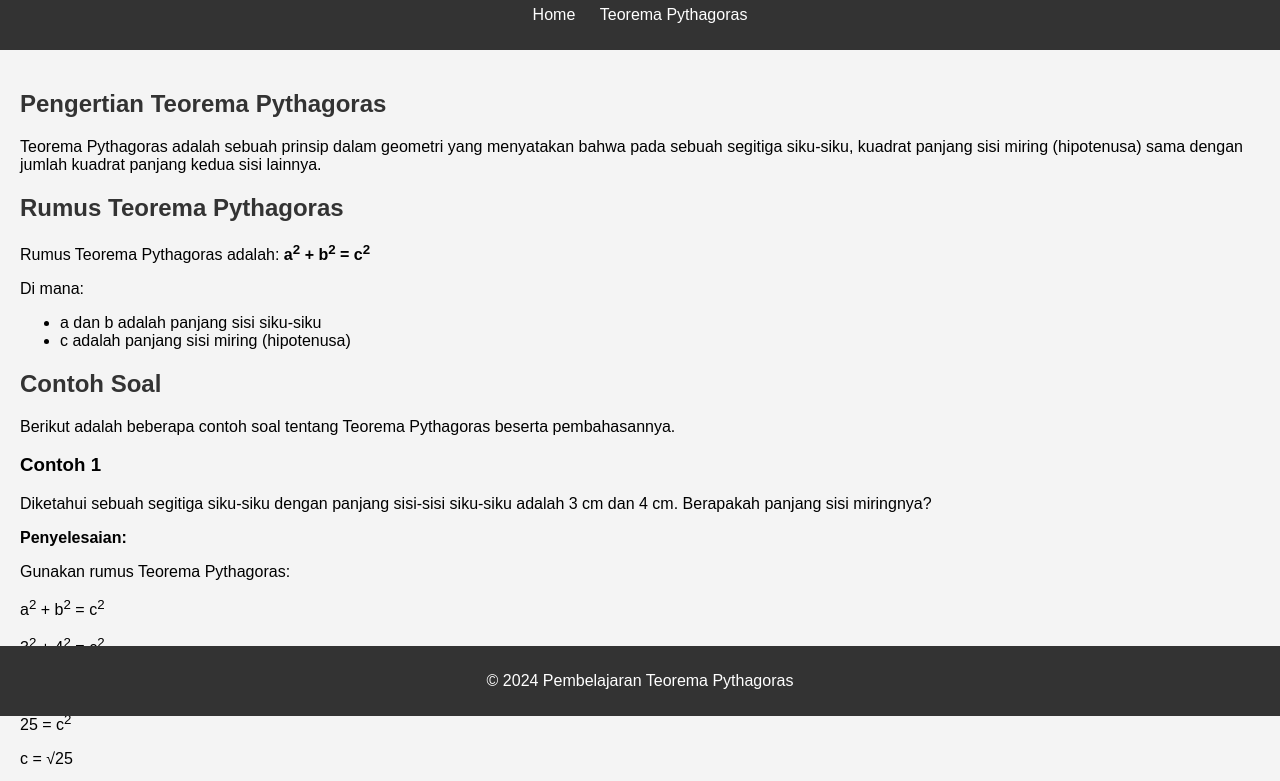
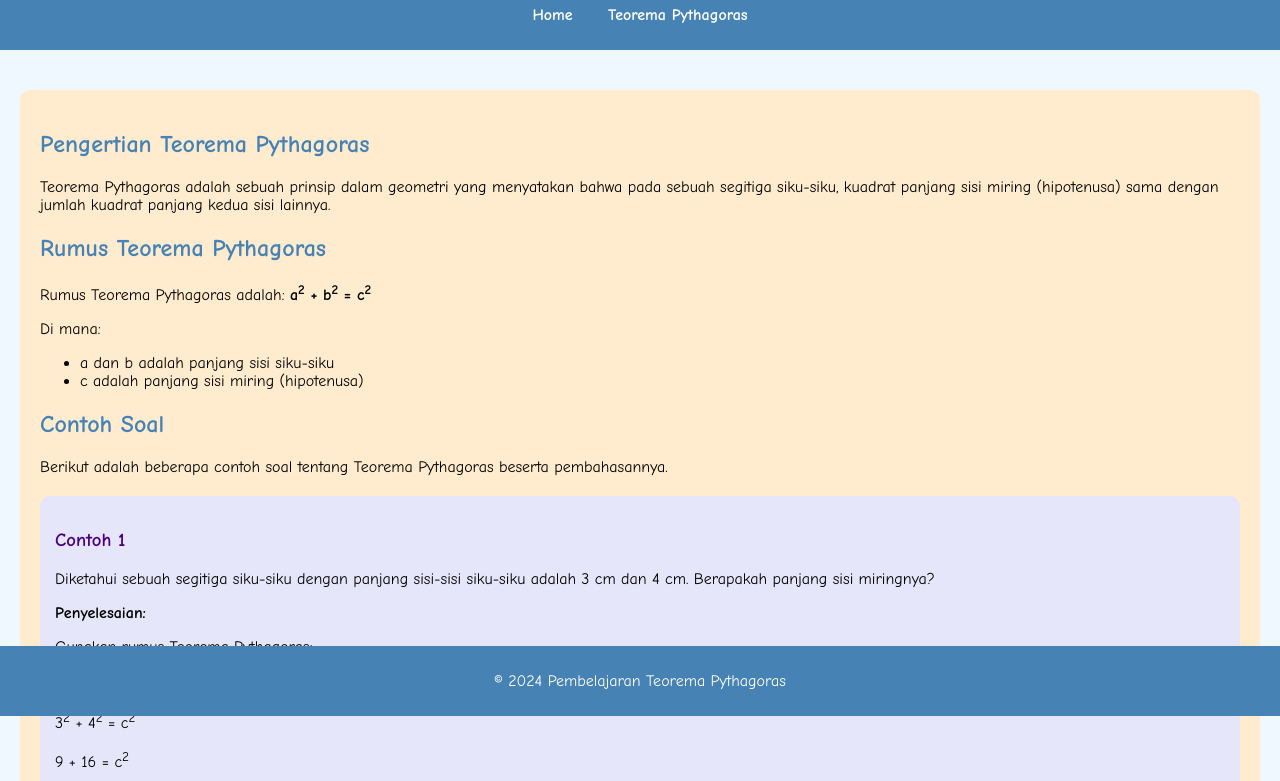
Before and after one commit to ilmaakhida/ilmaakhida.github.io, a plain HTML site: page pythagoras.html in a window 1280 px wide. Shown: the part 84-865 px from the top of the page. Drawn offline with Linux system fonts and the light colour scheme.

Commit message:
Update styles.css

```diff
--- a/styles.css
+++ b/styles.css
@@ -1,12 +1,12 @@
 body {
-    font-family: Arial, sans-serif;
+    font-family: 'Comic Sans MS', sans-serif;
     margin: 0;
     padding: 0;
-    background-color: #f4f4f4;
+    background-color: #f0f8ff;
 }
 
 header {
-    background-color: #333;
+    background-color: #4682b4;
     color: white;
     padding: 10px 0;
     text-align: center;
@@ -19,24 +19,52 @@ nav ul {
 
 nav ul li {
     display: inline;
-    margin: 0 10px;
+    margin: 0 15px;
 }
 
 nav ul li a {
     color: white;
     text-decoration: none;
+    font-weight: bold;
 }
 
 main {
     padding: 20px;
 }
 
-h2 {
-    color: #333;
+.intro, .content {
+    background-color: #ffebcd;
+    border-radius: 10px;
+    padding: 20px;
+    margin: 20px 0;
+}
+
+.intro h2, .content h2 {
+    color: #4682b4;
+}
+
+.image-container {
+    text-align: center;
+}
+
+.image-container img {
+    max-width: 100%;
+    height: auto;
+}
+
+.example {
+    background-color: #e6e6fa;
+    border-radius: 10px;
+    padding: 15px;
+    margin-top: 20px;
+}
+
+.example h3 {
+    color: #4b0082;
 }
 
 footer {
-    background-color: #333;
+    background-color: #4682b4;
     color: white;
     text-align: center;
     padding: 10px 0;
```
